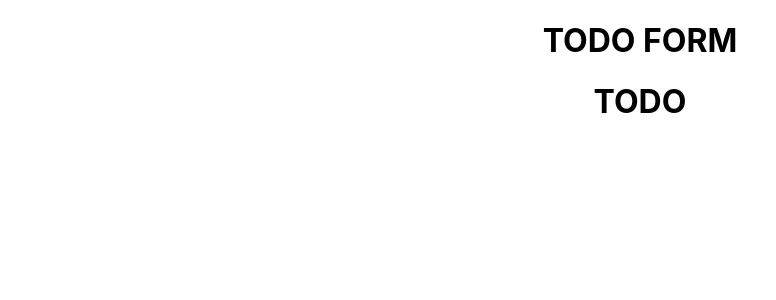
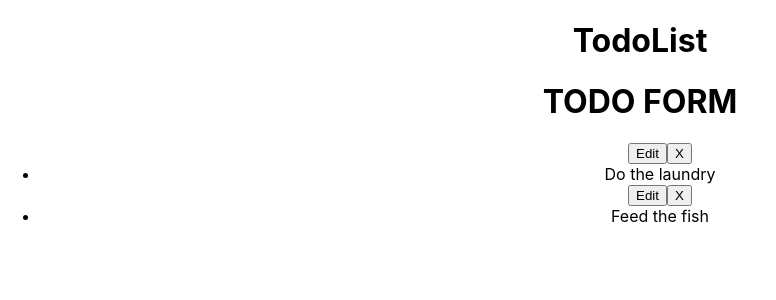
Before and after one commit to Gregkur/react-todo-app, a React (Create React App) app: page / in a window 1280 px wide. Shown: the top 300 px of the page, without its empty margins (0-776 px from the left). Built offline with nearby package versions, Linux system fonts and the light colour scheme.

Commit message:
added logic to display todos with map

```diff
--- a/src/components/Todo.js
+++ b/src/components/Todo.js
@@ -4,7 +4,9 @@ export default class Todo extends Component {
   render() {
     return (
       <div>
-        <h1>TODO</h1>
+        <button>Edit</button>
+        <button>X</button>
+        <li>{this.props.task}</li>
       </div>
     );
   }
--- a/src/components/TodoList.js
+++ b/src/components/TodoList.js
@@ -3,11 +3,21 @@ import NewTodoForm from "./NewTodoForm";
 import Todo from "./Todo";
 
 export default class TodoList extends Component {
+  constructor(params) {
+    super(params);
+    this.state = {
+      todos: [{ task: "Do the laundry" }, { task: "Feed the fish" }],
+    };
+  }
   render() {
+    const todos = this.state.todos.map((todo) => {
+      return <Todo task={todo.task} />;
+    });
     return (
       <div>
+        <h1>TodoList</h1>
         <NewTodoForm />
-        <Todo />
+        <ul>{todos}</ul>
       </div>
     );
   }
```
Also changed, not shown: 1 other file (tests, documents, lock files or other folders).
